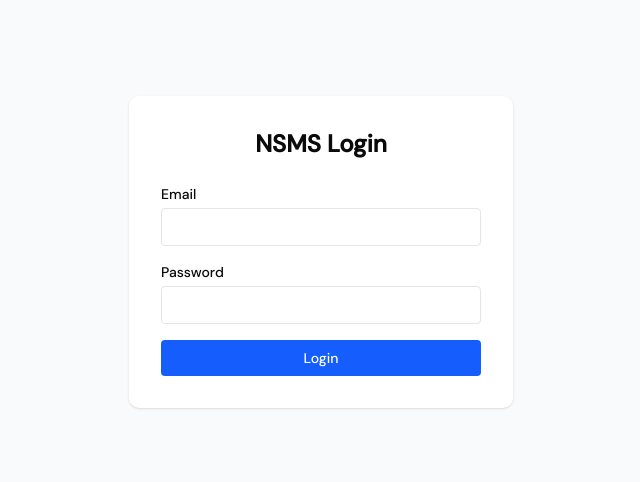
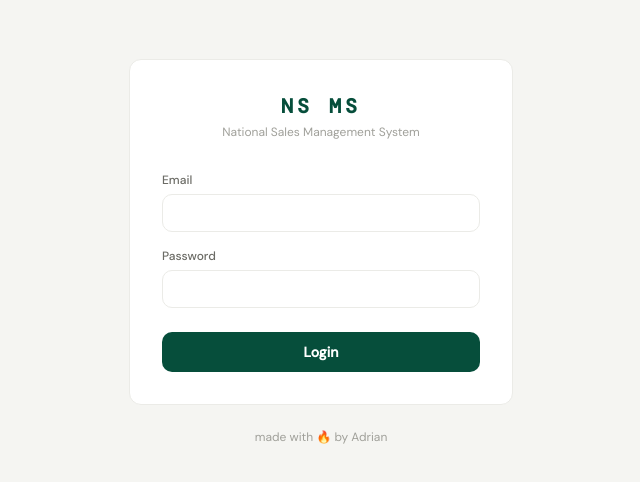
Before and after one commit to ardhian159-bit/NSMS, a Next.js app: page /login in a window 1280 px wide. Shown: the part 148-630 px from the top of the page, without its empty margins (319-959 px from the left). Built offline with nearby package versions, Linux system fonts and the light colour scheme; no server answers.

Commit message:
polish: login page redesign — brand green, DM Mono logo, NSMS design system

```diff
--- a/app/login/page.tsx
+++ b/app/login/page.tsx
@@ -28,40 +28,57 @@
   }
 
   return (
-    <div className="min-h-screen flex items-center justify-center bg-gray-50">
-      <div className="bg-white p-8 rounded-lg shadow w-full max-w-sm">
-        <h1 className="text-2xl font-bold mb-6 text-center">NSMS Login</h1>
+    <div className="min-h-screen flex flex-col items-center justify-center bg-[#F5F5F2] px-4">
+      <div className="bg-white p-8 rounded-[12px] border border-[#EBEBE7] w-full max-w-sm">
+        <div className="mb-8 text-center space-y-1">
+          <h1 className="font-[family-name:var(--font-dm-mono)] font-bold text-xl tracking-[0.2em] text-[#064E3B]">
+            NS MS
+          </h1>
+          <p className="text-xs text-[#A0A09A]">National Sales Management System</p>
+        </div>
+
         <form onSubmit={handleLogin} className="space-y-4">
+          {error && (
+            <div className="bg-red-50 border border-red-200 text-red-600 text-sm rounded-lg px-3 py-2">
+              {error}
+            </div>
+          )}
+
           <div>
-            <label className="block text-sm font-medium mb-1">Email</label>
+            <label className="block text-xs font-medium text-[#6B6B65] mb-1.5">Email</label>
             <input
               type="email"
               value={email}
               onChange={e => setEmail(e.target.value)}
-              className="w-full border rounded px-3 py-2 text-sm"
+              className="w-full border border-[#EBEBE7] rounded-lg px-3 py-2 text-sm focus:outline-none focus:ring-1 focus:ring-[#064E3B] focus:border-[#064E3B] transition-colors"
               required
             />
           </div>
+
           <div>
-            <label className="block text-sm font-medium mb-1">Password</label>
+            <label className="block text-xs font-medium text-[#6B6B65] mb-1.5">Password</label>
             <input
               type="password"
               value={password}
               onChange={e => setPassword(e.target.value)}
-              className="w-full border rounded px-3 py-2 text-sm"
+              className="w-full border border-[#EBEBE7] rounded-lg px-3 py-2 text-sm focus:outline-none focus:ring-1 focus:ring-[#064E3B] focus:border-[#064E3B] transition-colors"
               required
             />
           </div>
-          {error && <p className="text-red-500 text-sm">{error}</p>}
+
           <button
             type="submit"
             disabled={loading}
-            className="w-full bg-blue-600 text-white py-2 rounded text-sm font-medium hover:bg-blue-700 disabled:opacity-50"
+            className="w-full bg-[#064E3B] text-white py-2.5 rounded-lg text-sm font-semibold hover:bg-[#065F46] disabled:opacity-50 transition-colors mt-2"
           >
-            {loading ? 'Loading...' : 'Login'}
+            {loading ? 'Masuk...' : 'Login'}
           </button>
         </form>
       </div>
+
+      <p className="text-xs text-[#A0A09A] text-center mt-6">
+        made with 🔥 by Adrian
+      </p>
     </div>
   )
 }
```
